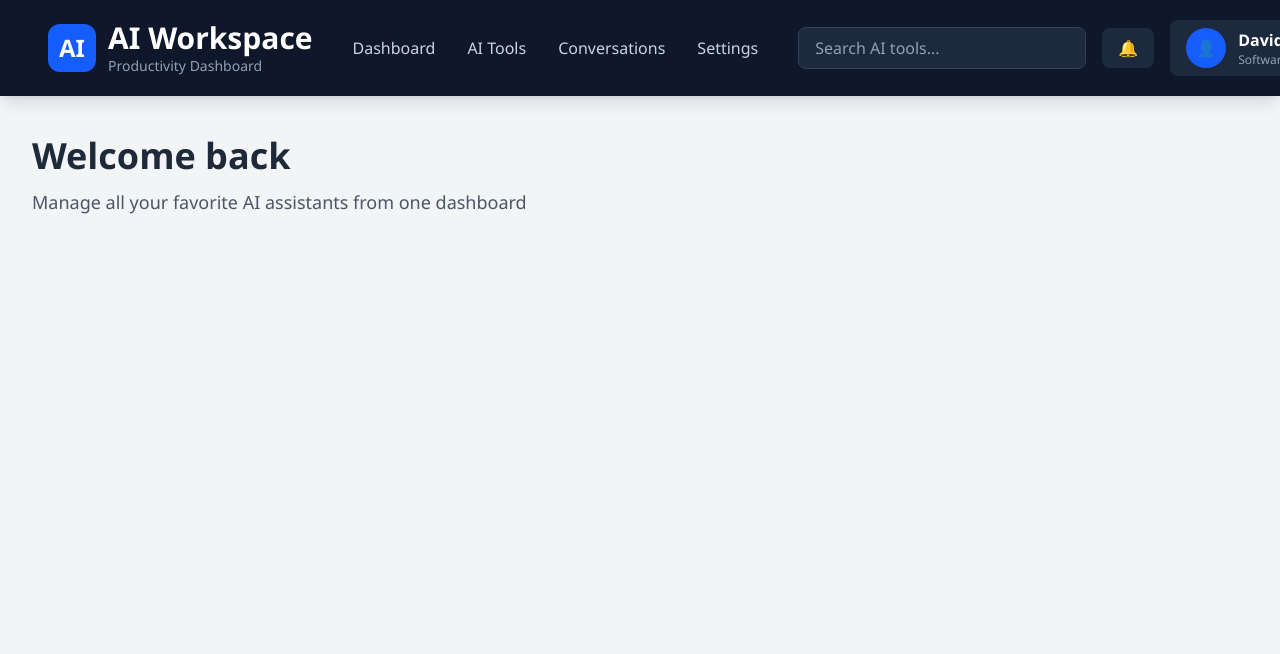
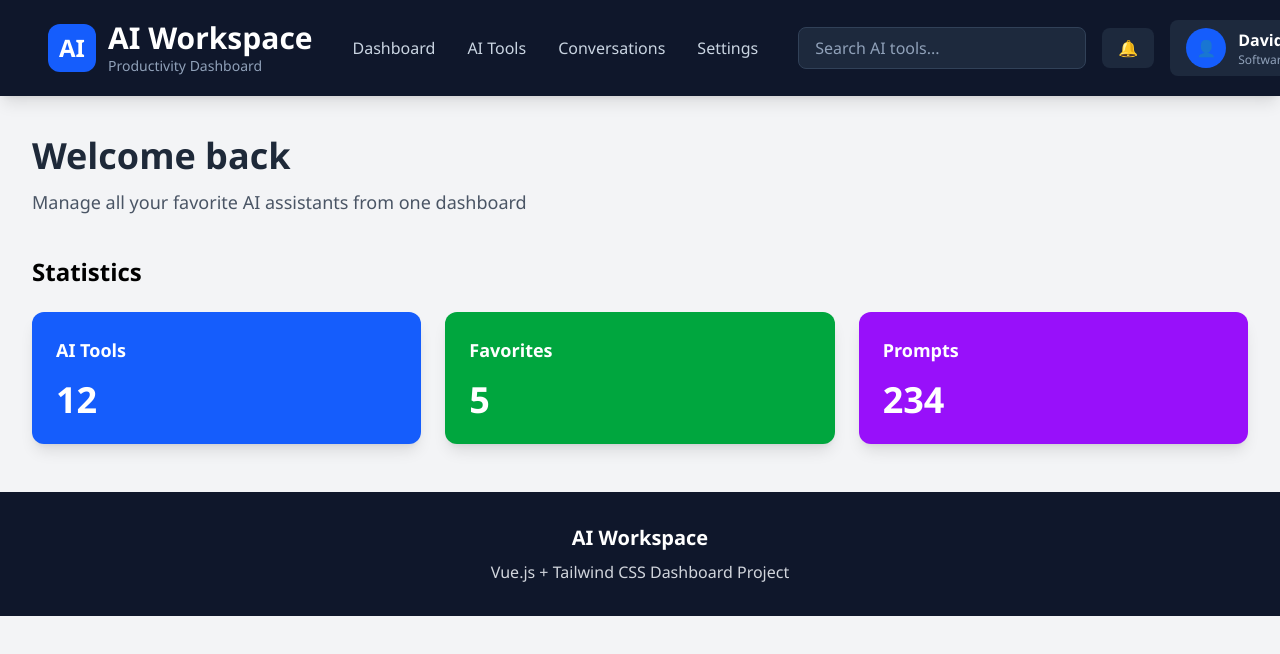
Before and after one commit to Dav27-tech/vue-ai-workspace, a Vue app: page / in a window 1280 px wide. Shown: the top 654 px of the page. Built offline with nearby package versions, Linux system fonts and the light colour scheme.

Commit message:
Modules: App.vue - Ipdated

```diff
--- a/src/App.vue
+++ b/src/App.vue
@@ -1,9 +1,15 @@
 <script setup lang="ts">
+import Footer from "./components/Footer.vue";
 import Header from "./components/Header.vue";
+import Statistics from "./components/Statistics.vue";
 import Welcome from "./components/Welcome.vue";
 </script>
 
 <template>
   <Header />
-  <Welcome />
+  <main>
+    <Welcome />
+    <Statistics />
+  </main>
+  <Footer />
 </template>
```
